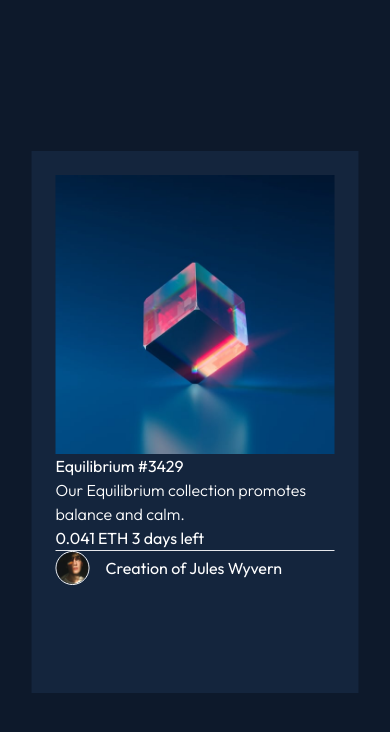
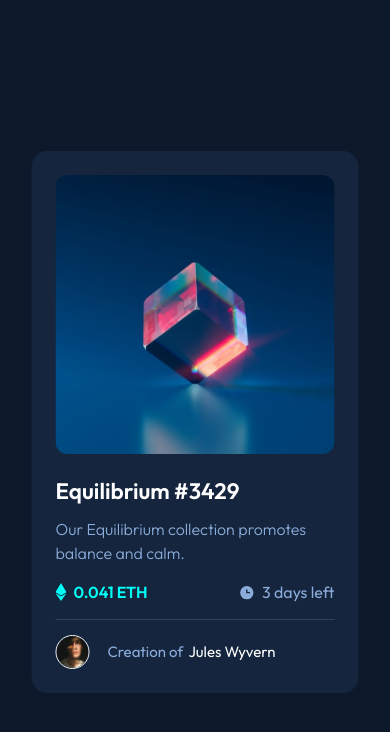
Before and after one commit to bernard-rodrigues/Frontendmentor-nft-preview-card-component, a website: page index.html in a window 390 px wide. Drawn offline with Linux system fonts and the light colour scheme.

Commit message:
Mobile layout

```diff
--- a/index.html
+++ b/index.html
@@ -16,19 +16,33 @@
 
 </head>
 <body class="relative bg-veryDarkBlueBG h-screen w-screen font-outfit text-white">
-  <main class="w-[327px] h-[542px] bg-veryDarkBlueCardBG p-6 absolute left-1/2 -translate-x-1/2 top-1/2 -translate-y-1/2">
-    <img class="w-[279px] h-[279px]" src="images/image-equilibrium.jpg" alt="Equilibrium, by Jules Wyvern">
-    <h1>Equilibrium #3429</h1>
-    <p class="font-[300]">Our Equilibrium collection promotes balance and calm.</p>
-    <div>
-      <span>0.041 ETH</span>
-      <span>3 days left</span>
+
+  <main class="w-[327px] h-[542px] bg-veryDarkBlueCardBG flex flex-col justify-between p-6 rounded-2xl absolute left-1/2 -translate-x-1/2 top-1/2 -translate-y-1/2">
+
+    <img class="w-[279px] h-[279px] rounded-xl" src="images/image-equilibrium.jpg" alt="Equilibrium, by Jules Wyvern">
+
+    <h1 class="text-[1.4rem] font-[600] mt-[6px] -mb-[6px]">Equilibrium #3429</h1>
+
+    <p class="text-softBlue font-[300]">Our Equilibrium collection promotes balance and calm.</p>
+
+    <div class="flex justify-between">
+      <div class="flex items-center gap-[7px]">
+        <img src="images/icon-ethereum.svg" alt="Ethereum symbol">
+        <span class="text-cyan font-[600]">0.041 ETH</span>
+      </div>
+      <div class="flex items-center gap-[7px]">
+        <span><img src="images/icon-clock.svg" alt="Clock icon"></span>
+        <span class="text-softBlue font-[400]">3 days left</span>
+      </div>
     </div>
-    <hr>
-    <div class="flex items-center justify-left gap-4">
+
+    <hr class="border-veryDarkBlueLine">
+
+    <div class="flex items-center justify-left gap-[18px]">
       <img class="border border-white rounded-full h-[34px] w-[34px]" id="avatar" src="images/image-avatar.png" alt="Jules Wyvern profile picture">
-      <p>Creation of <span>Jules Wyvern</span></p>
+      <p class="text-softBlue text-[15px]">Creation of <span class="text-white ml-[2px]">Jules Wyvern</span></p>
     </div>
+
   </main>
 
   <div class="attribution hidden">
```
Also changed, not shown: dist/output.css, 2 other files.
